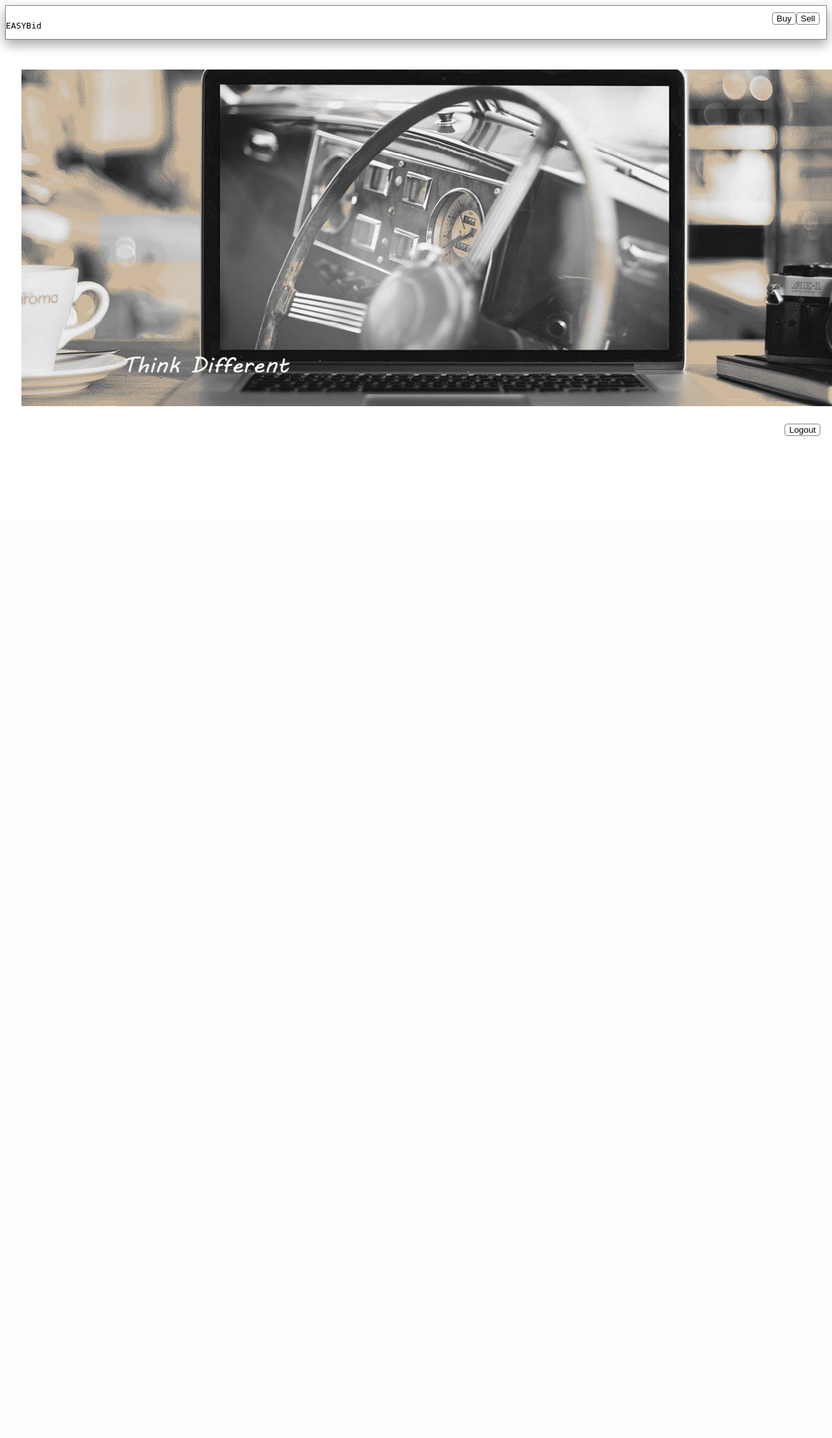
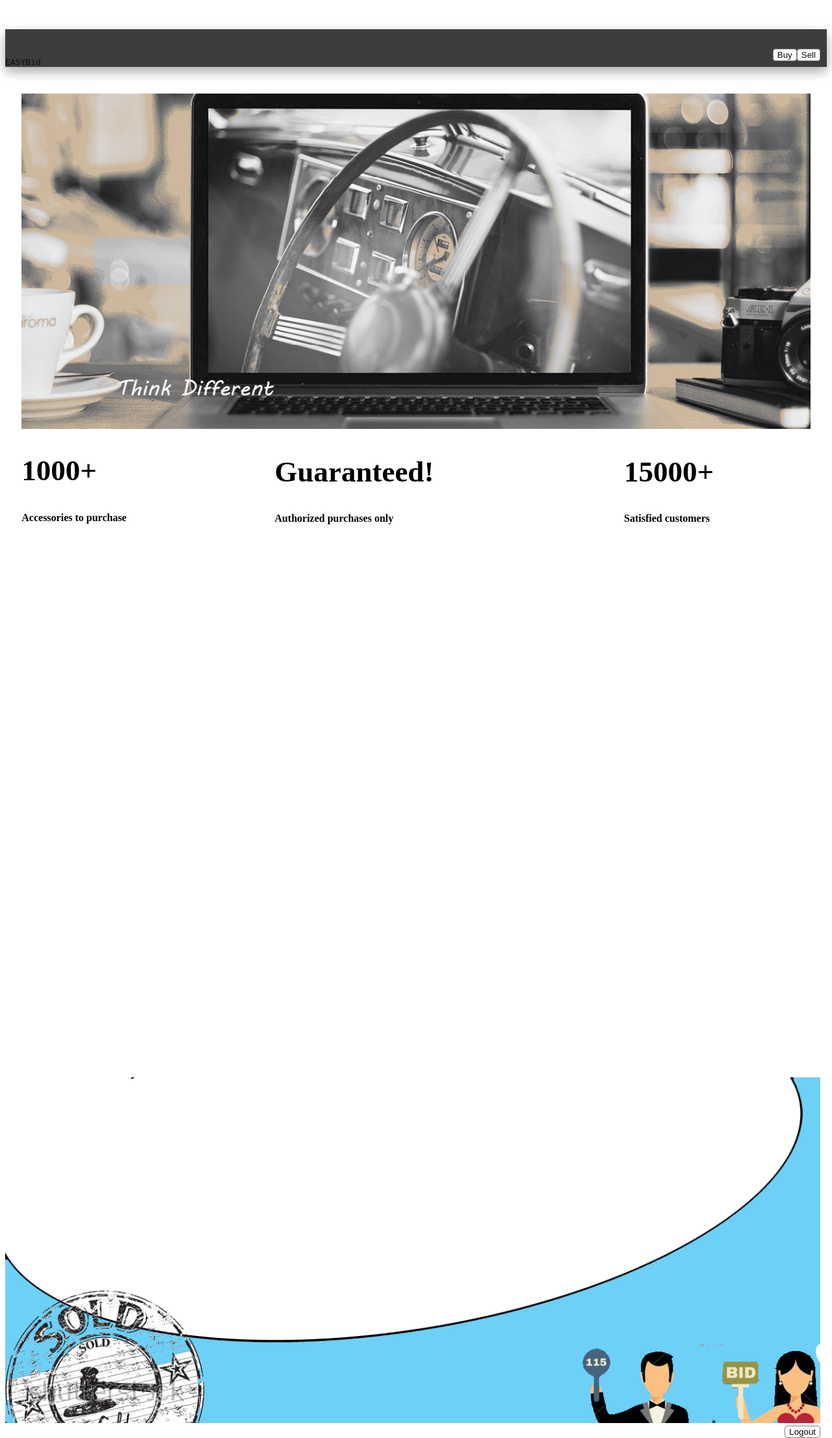
Before and after one commit to senseiHector/EasyBid-Repository, a PHP site: page /Advert.html in a window 1280 px wide; the page is wider, and only the part inside the window is pictured. Shown: that part at 65% size. Before the commit the page ends 671 px from the top of that part, so only its background shows below. Run offline with PHP 8.4, Linux system fonts and the light colour scheme.

Commit message:
adjustments

```diff
--- a/Advert.html
+++ b/Advert.html
@@ -7,19 +7,37 @@
 </head>
 <body>
 	<div id="menu">
-		<button class="button"><span>Sell</span></button>
-		<button class="button"><span>Buy</span></button>
-		<p>EASYBid</p>
+			<button class="button"><span>Sell</span></button>
+			<button class="button"><span>Buy</span></button>
+			<p>EASYBid</p>
 	</div>
 
 	<div class="foo">
-		<img class="slide" width="1290" height="520" src="marilyn Monroe.jpg">
-		<img class="slide" width="1290" height="520" src="new.jpg">
-		<img class="slide" width="1290" height="520" src="Ea$y.png">
+		<img class="slide" width="100%" height="20%" src="marilyn Monroe.jpg">
+		<img class="slide" width="100%" height="20%" src="new.jpg">
+		<img class="slide" width="100%" height="20&" src="Ea$y.jpg">
+
+	<section class="info">
+		<h2>1000+</h2>
+		<h5>Accessories to purchase</h5>
+	</section>
+
+	<section class="info2">
+		<h2>Guaranteed!</h2>
+		<h5>Authorized purchases only</h5>
+	</section>
+
+	<section class="info3">
+		<h2>15000+</h2>
+		<h5>Satisfied customers</h5>
+	</section>
+
+
 
 	</div>
 
 	<div class="footer">
+		<img width="100%" height="500%" src="Ea$y.png">
 		<button class="button">Logout</button>
 	</div>
 
--- a/style.css
+++ b/style.css
@@ -50,25 +50,25 @@ body{
 
 
 #menu{
-	border:1px solid gray;
-	padding-top: 10px;
+	/*border:1px solid gray;*/
+	padding-top: 30px;
 	padding-right: 10px;
+	/*background:rgb(0,0,0, 0.4);*/
+	background:rgba(0,0,0,0.8);
+	opacity: 0.95;
+	margin-top: 45px;
 	box-shadow: 0 8px 16px 0 rgba(0,0,0,0.2), 0 6px 20px 0 rgba(0,0,0,0.19);
 
 }
 
-.footer{
-	padding-right:10px;
-	padding-top:425px;
-}
 
 .foo{
 	padding:2%;
-	margin-top: 20px;
+	margin-top: 15px;
 	/*margin-left:60px;
 	margin-right:20px;*/
-	max-width:230px;
-	max-height:95px;
+	max-width:590%;
+	max-height:90%;
 	width: auto;
 	height: auto;
 }
@@ -89,7 +89,46 @@ body{
 
 }
 
+.info{
+	font-size:30px;
+	left:100px;
+}
+
+.info h5{
+	font-size:16px;
+}
+
+.info2{
+	position: absolute;
+	padding-top: 33%;
+	top:30%;
+	left: 33%;
+	font-size:30px;
+}
+
+.info2 h5{
+	font-size:16px;
+}
+
+.info3{
+	position: absolute;
+	padding-top:33%;
+	top:30%;
+	left: 75%;
+	font-size:30px;
+}
+
+.info3 h5{
+	font-size:16px;
+}
+
 
 p{
 	font-family: monospace;
 }
+
+.footer{
+	padding-right:10px;
+	padding-top:800px;
+	top: 420px;
+}
```
Also changed, not shown: Ea$y.jpg, Ea$y.png, cl.jpg (added), cl.png (added), clock.jpg (added), clock.png (added), footer.jpg (added), jo.png (added), m.jpg (added), money.jpg (added), money.png (added).
